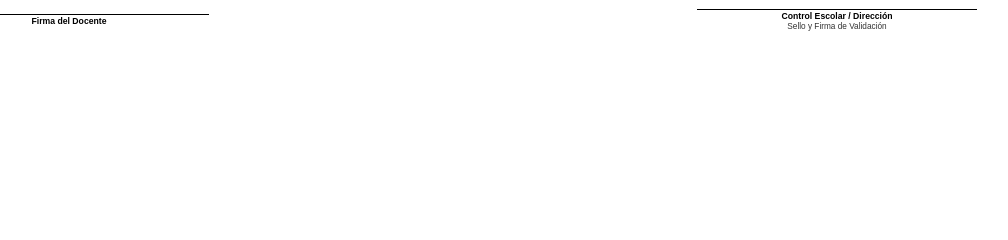
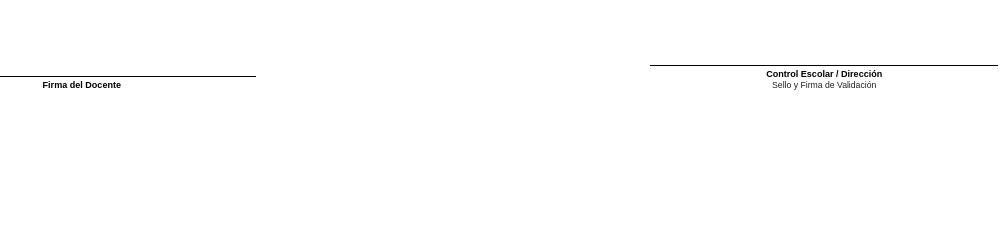
Before and after one commit to Almita05/LARAVELBTI, a Laravel app: template resources/views/listas_asistencias/pdf_asistencia_oficial.blade.php in a window 1280 px wide. Shown: the part 96-336 px from the top of the page, without its empty margins (187-1195 px from the left). Run offline with Laravel 12, Linux system fonts and the light colour scheme; the template is opened without the code that fills it, so the values that code supplies are empty.

Commit message:
fix(asistencias): ampliar espacio vertical para firma de docente y direccion en reporte oficial

```diff
--- a/resources/views/listas_asistencias/pdf_asistencia_oficial.blade.php
+++ b/resources/views/listas_asistencias/pdf_asistencia_oficial.blade.php
@@ -187,15 +187,19 @@
         /* Firmas */
         .footer-signatures {
             width: 100%;
-            margin-top: 8px;
+            margin-top: 16px;
             border-collapse: collapse;
-            font-size: 6.5pt;
+            font-size: 6.8pt;
+        }
+
+        .sig-space {
+            height: 48px;
         }
 
         .sig-line {
-            border-top: 0.8px solid #000;
-            width: 55%;
-            margin: 0 auto 2px auto;
+            border-top: 1px solid #000;
+            width: 65%;
+            margin: 0 auto 3px auto;
         }
     </style>
 </head>
@@ -299,19 +303,21 @@
     </tbody>
 </table>
 
-<!-- Firmas al pie -->
+<!-- Firmas al pie con amplio espacio para firma física y sello -->
 <table class="footer-signatures">
     <tr>
-        <td style="width: 40%; text-align: center;">
+        <td style="width: 42%; text-align: center; vertical-align: bottom;">
+            <div class="sig-space"></div>
             <div class="sig-line"></div>
             <strong>Firma del Docente</strong><br>
-            <span style="font-size: 6.2pt; color: #333;">{{ $docente }}</span>
+            <span style="font-size: 6.5pt; color: #222;">{{ $docente }}</span>
         </td>
-        <td style="width: 20%;"></td>
-        <td style="width: 40%; text-align: center;">
+        <td style="width: 16%;"></td>
+        <td style="width: 42%; text-align: center; vertical-align: bottom;">
+            <div class="sig-space"></div>
             <div class="sig-line"></div>
             <strong>Control Escolar / Dirección</strong><br>
-            <span style="font-size: 6.2pt; color: #333;">Sello y Firma de Validación</span>
+            <span style="font-size: 6.5pt; color: #222;">Sello y Firma de Validación</span>
         </td>
     </tr>
 </table>
```
Also changed, not shown: app/Http/Controllers/ListasAsistenciasController.php (+4 -4 lines).
